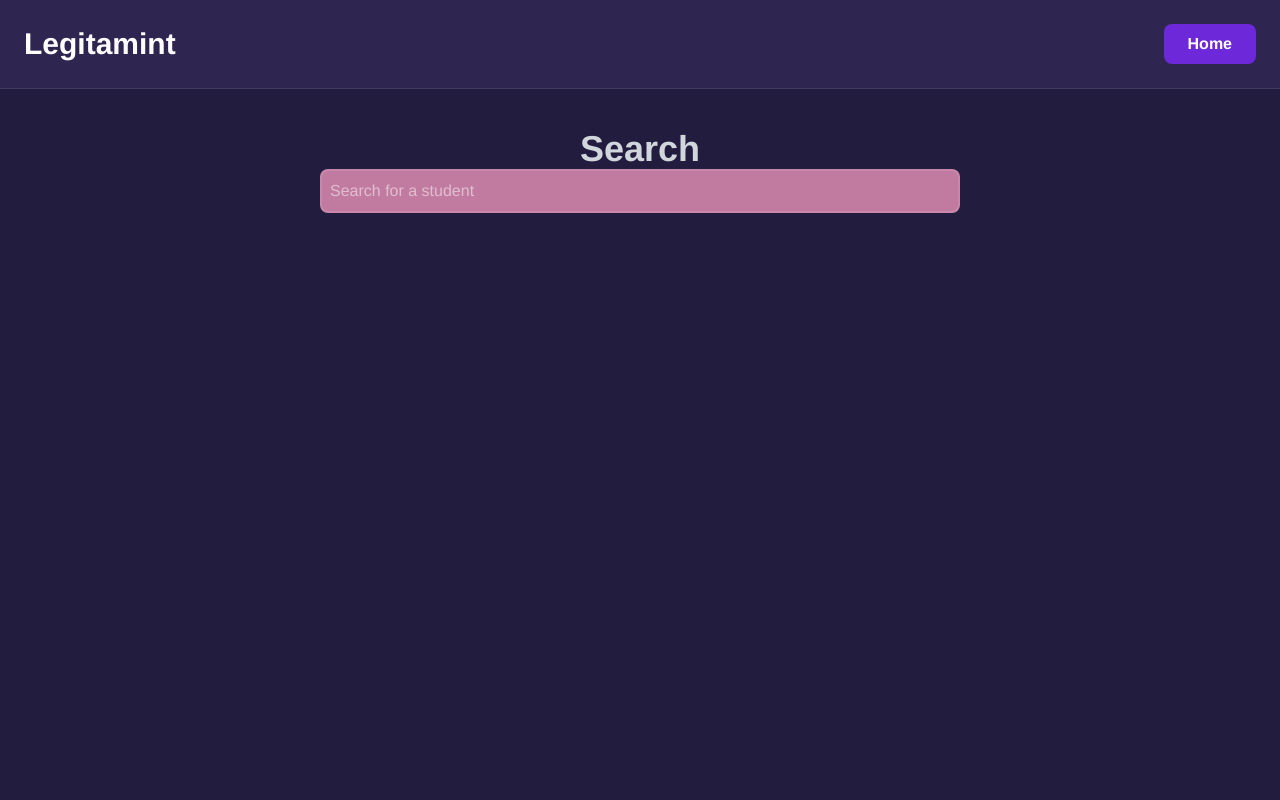
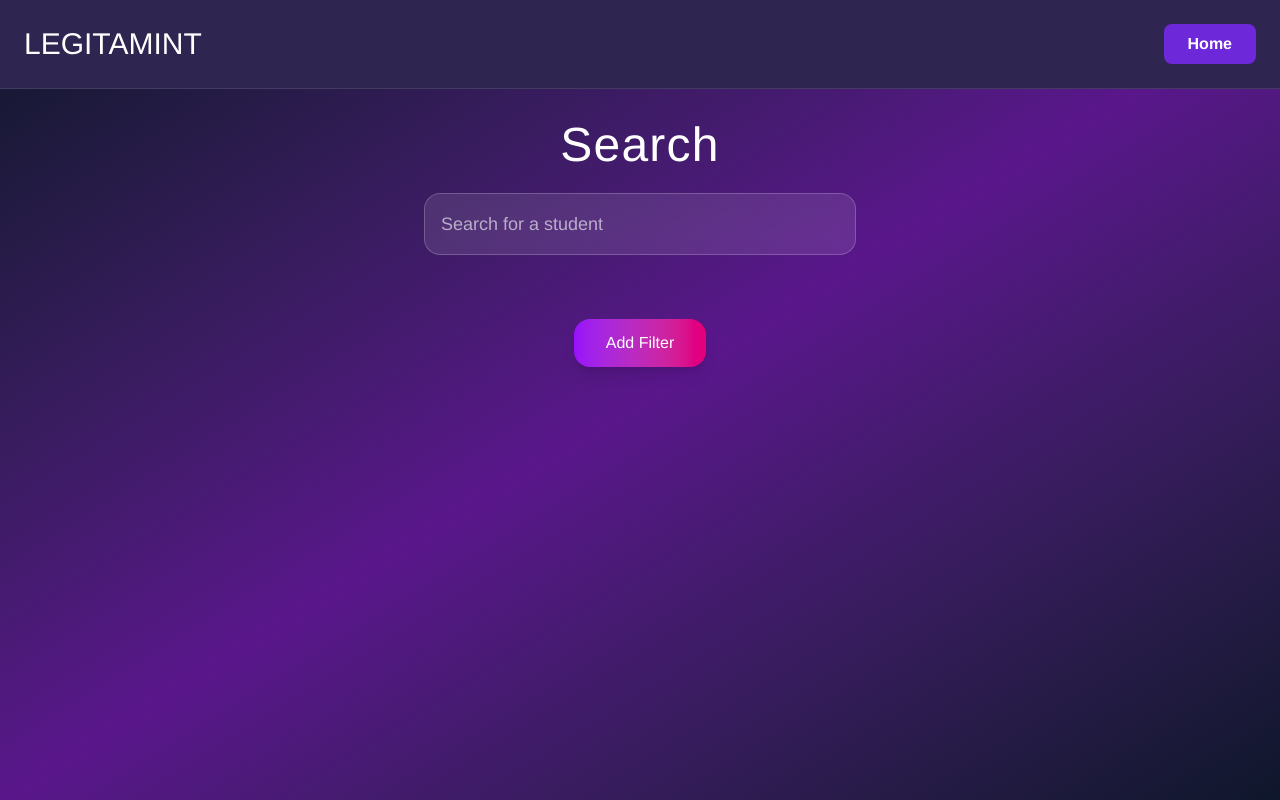
Before and after one commit to krpchandok/spur, a Next.js app in the folder frontend/: page /admin/search in a window 1280 px wide. Built offline with nearby package versions, Linux system fonts and the light colour scheme; what @rainbow-me/rainbowkit, wagmi would draw is missing.

Commit message:
Created search page, updated nav bar and sligh colour changes

```diff
--- a/frontend/src/app/Components/Nav.tsx
+++ b/frontend/src/app/Components/Nav.tsx
@@ -1,6 +1,6 @@
 function Nav(){
-    return (<header className="flex justify-between items-center p-4 sm:p-6 bg-[#2E2550] border-b border-white/10">
-        <h1 className="text-2xl sm:text-3xl font-bold text-white">Legitamint</h1>
+    return (<header className="w-full flex justify-between items-center p-4 sm:p-6 bg-[#2E2550] border-b border-white/10">
+        <h1 className="text-2xl sm:text-3xl font-thin text-white">LEGITAMINT</h1>
         <button className="bg-[#6D28D9] text-white px-4 py-2 sm:px-6 rounded-lg font-semibold hover:bg-[#5B21B6] transition">
         Home
         </button>
--- a/frontend/src/app/admin/mint/page.tsx
+++ b/frontend/src/app/admin/mint/page.tsx
@@ -4,7 +4,7 @@ import React, { useState, useEffect } from 'react'
 import axios from 'axios'
 import { useWalletContext } from '../../providers/WalletProvider'
 import { useAccount } from 'wagmi'
-
+import Nav from '../../Components/Nav'
 const AdminMintNFT: React.FC = () => {
   const [form, setForm] = useState({
     studentWallet: '',
@@ -69,12 +69,7 @@ const AdminMintNFT: React.FC = () => {
 
   return (
     <div className="flex flex-col min-h-screen bg-[#221C3E] text-gray-300">
-      <header className="flex justify-between items-center p-4 sm:p-6 bg-[#2E2550] border-b border-white/10">
-        <h1 className="text-2xl sm:text-3xl font-bold text-white">Legitamint</h1>
-        <button className="bg-[#6D28D9] text-white px-4 py-2 sm:px-6 rounded-lg font-semibold hover:bg-[#5B21B6] transition">
-          Home
-        </button>
-      </header>
+      <Nav/>
 
       <main className="flex-1 flex flex-col items-center justify-center p-4">
         <div className="w-full max-w-2xl bg-[#2E2550] p-6 sm:p-8 rounded-2xl shadow-2xl">
--- a/frontend/src/app/admin/search/page.tsx
+++ b/frontend/src/app/admin/search/page.tsx
@@ -1,14 +1,77 @@
+'use client'
+
+import { useState, useEffect } from "react"
 import Nav from "@/app/Components/Nav"
 function AdminSearchPage() {
-  return (
-    <div className="flex flex-col items-centers min-h-screen bg-[#221C3E] text-gray-300">
-      <Nav />
-      <div className="flex flex-col items-center justify-center">
-        <h1 className="text-4xl font-bold mt-10">Search</h1>
-        <input className="w-1/2 p-2 rounded-lg bg-[#C27BA0] text-white border-2 border-white/10 focus:border-white focus:outline-none" placeholder="Search for a student" />
-      </div>
+
+    const [isOpen, setIsOpen] = useState(false)
+    const [filters, setFilters] = useState({
+        location: "",
+        level: "",
+        school: ""
+    })
+
+    const removeFilter = (e: React.MouseEvent<HTMLButtonElement>) => {
+        setFilters({...filters, [e.currentTarget.name]: ""})
+    }
+
+    const onSubmit = (e: React.FormEvent<HTMLFormElement>) => {
+        e.preventDefault()
+        const formData = new FormData(e.currentTarget)
+        const data = Object.fromEntries(formData)
+        setFilters({
+            location: data.location as string,
+            level: data.level as string,
+            school: data.school as string
+        })
+        setIsOpen(false)
+    }
 
 
+
+  return (
+    <div className="flex flex-col items-center min-h-screen bg-gradient-to-br from-slate-900 via-purple-900 to-slate-900 gap-8">
+      <Nav/>
+
+      <div className="flex flex-col items-center justify-center gap-6 w-full max-w-4xl px-4">
+        <h1 className="text-5xl font-light text-white tracking-wide">Search</h1>
+        <input className="w-1/2 p-4 rounded-2xl bg-white/10 backdrop-blur-sm text-white border border-white/20 focus:border-purple-400 focus:outline-none text-lg placeholder-white/60" placeholder="Search for a student" />
+      </div>
+      <div className="flex flex-row justify-center gap-4">
+            {filters.location != "" && <button onClick={(e) => removeFilter(e)} name="location" className="bg-gradient-to-r from-blue-500 to-cyan-500 text-white px-8 py-3 rounded-2xl font-medium hover:from-blue-600 hover:to-cyan-600 transition-all duration-300 shadow-lg hover:shadow-xl">{filters.location}</button>}
+            {filters.level != "" && <button onClick={(e) => removeFilter(e)} name="level" className="bg-gradient-to-r from-blue-500 to-cyan-500 text-white px-8 py-3 rounded-2xl font-medium hover:from-blue-600 hover:to-cyan-600 transition-all duration-300 shadow-lg hover:shadow-xl">{filters.level}</button>}
+            {filters.school != "" && <button onClick={(e) => removeFilter(e)} name="school"     className="bg-gradient-to-r from-blue-500 to-cyan-500 text-white px-8 py-3 rounded-2xl font-medium hover:from-blue-600 hover:to-cyan-600 transition-all duration-300 shadow-lg hover:shadow-xl">{filters.school}</button>}
+        </div>
+      <div className="flex flex-col justify-center gap-4">
+
+        <button onClick={() => setIsOpen(!isOpen)} className="bg-gradient-to-r from-purple-600 to-pink-600 text-white px-8 py-3 rounded-2xl font-medium hover:from-purple-700 hover:to-pink-700 transition-all duration-300 shadow-lg hover:shadow-xl">Add Filter</button>
+      </div>
+      {isOpen && <div className="w-full max-w-4xl px-4">
+        <form onSubmit={(e) => onSubmit(e)} className="bg-white/5 backdrop-blur-sm rounded-2xl p-8 border border-white/10">
+          <div className="grid grid-cols-1 md:grid-cols-3 gap-6">
+            <div className="flex flex-col gap-3">
+              <h2 className="text-white/90 font-medium text-base tracking-wide">Location</h2>
+              <input name="location" className="p-4 rounded-xl bg-white/10 backdrop-blur-sm text-white border border-white/20 focus:border-purple-400 focus:outline-none text-base placeholder-white/50" placeholder="Enter location" />
+            </div>
+            <div className="flex flex-col gap-3">
+              <h2 className="text-white/90 font-medium text-base tracking-wide">Education Level</h2>
+              <select name="level" className="p-4 rounded-xl bg-white/10 backdrop-blur-sm text-white border border-white/20 focus:border-purple-400 focus:outline-none text-base placeholder-white/50">
+                <option value="High School">High School</option>
+                <option value="Post-secondary">Post-Secondary</option>
+                <option value="University">Masters</option>
+                <option value="Phd">PhD</option>
+              </select>
+            </div>
+            <div className="flex flex-col gap-3">
+              <h2 className="text-white/90 font-medium text-base tracking-wide">School</h2>
+              <input name="school" className="p-4 rounded-xl bg-white/10 backdrop-blur-sm text-white border border-white/20 focus:border-purple-400 focus:outline-none text-base placeholder-white/50" placeholder="Enter school" />
+            </div>
+          </div>
+          <div className="flex justify-center mt-8">
+            <button type="submit" className="bg-gradient-to-r from-blue-500 to-cyan-500 text-white px-8 py-3 rounded-2xl font-medium hover:from-blue-600 hover:to-cyan-600 transition-all duration-300 shadow-lg hover:shadow-xl">Load Filters</button>
+          </div>
+      </form>
+      </div>}
     </div>
   )
 }
--- a/frontend/src/app/student/wallet/page.tsx
+++ b/frontend/src/app/student/wallet/page.tsx
@@ -6,7 +6,7 @@ import { useWalletContext } from '../../providers/WalletProvider'
 import { useAccount } from 'wagmi'
 import Token from '../../Components/Token'
 import Folder from '../../Components/Folder'
-
+import Nav from '../../Components/Nav'
 export default function StudentWalletPage() {
   const { wallet, setWallet } = useWalletContext()
   const { address, isConnected } = useAccount()
@@ -25,16 +25,7 @@ export default function StudentWalletPage() {
   return (
     <div className="flex min-h-screen bg-[#221C3E] text-gray-300">
       <div className="flex flex-col flex-1">
-        {/* Header */}
-        <header className="flex justify-between items-center p-4 sm:p-6 bg-[#2E2550] border-b border-white/10">
-          <h1 className="text-2xl sm:text-3xl font-bold text-white">
-            VouchU
-          </h1>
-          <button className="bg-[#6D28D9] text-white px-4 py-2 sm:px-6 rounded-lg font-semibold hover:bg-[#5B21B6] transition">
-            Home
-          </button>
-        </header>
-
+       <Nav/>
         <div className="flex-1 flex items-center justify-center p-4 sm:p-8">
           <div className="w-full max-w-4xl">
             <div className="lg:col-span-7">
```
